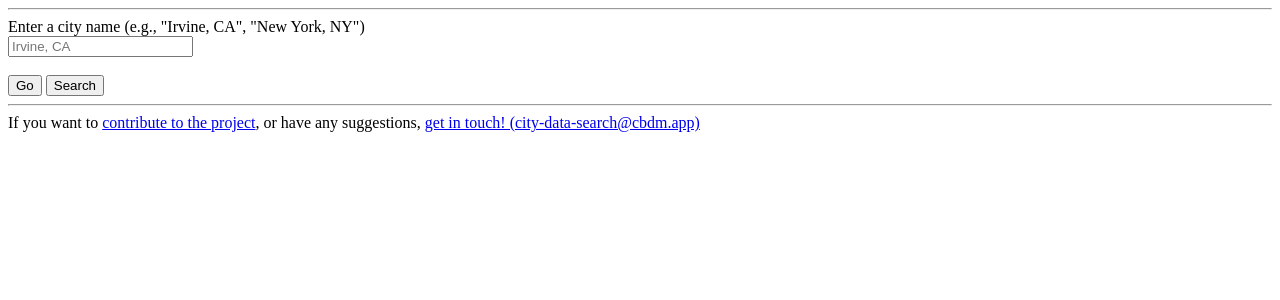
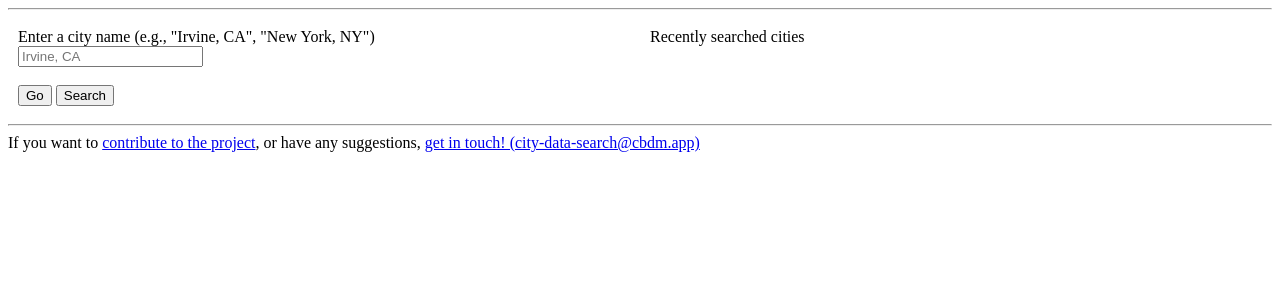
Before and after one commit to cbdm/city-data-search, a Flask app: page / in a window 1280 px wide. Shown: the part 63-363 px from the top of the page. Run offline with Flask 2, Linux system fonts and the light colour scheme; data that the repository does not hold is empty; some libraries are stand-ins or nearby versions.

Commit message:
Added recent cities list

```diff
--- a/cds/app.py
+++ b/cds/app.py
@@ -66,7 +66,7 @@ def index():
                     flash(f'No cities found for "{query_value}"!')
                 else:
                     return redirect(url_for("web", geonameid=option_list[0].geonameid))
-    return render_template("index.html")
+    return render_template("index.html", recent_cities=dh.get_recent_cities())
 
 
 @app.route("/search/<query>", methods=("GET", "POST"))
--- a/cds/data_handler.py
+++ b/cds/data_handler.py
@@ -1,12 +1,18 @@
 from city import City, search
 from os import getenv
 from utils import convert_from_citystate
+from datetime import datetime, timedelta
+from sqlalchemy.sql import select, desc
 
 
 class DataHandler(object):
+    UPDATE_RECENT_FREQUENCY = timedelta(days=1)
+
     def __init__(self, db, table):
         self._db = db
         self._table = table
+        self._recent_cities = tuple()
+        self._last_recent_check = datetime(1908, 3, 25)
 
     def get_city_by_geonameid(self, geonameid, *, force=False, query="N/A"):
         cached = self._table.query.get(geonameid)
@@ -27,3 +33,19 @@ class DataHandler(object):
         # Adds the query that got this city.
         data.query = query
         return data
+
+    def get_recent_cities(self, n=5):
+        if (
+            datetime.utcnow() - self._last_recent_check
+            >= DataHandler.UPDATE_RECENT_FREQUENCY
+        ):
+            self._recent_cities = sorted(
+                [
+                    City.from_json(c[0].data)
+                    for c in self._db.session.execute(select(self._table))
+                ],
+                key=lambda x: x.timestamp,
+                reverse=True,
+            )[:n]
+            self._last_recent_check = datetime.utcnow()
+        return self._recent_cities
--- a/cds/templates/index.html
+++ b/cds/templates/index.html
@@ -1,6 +1,8 @@
 {% extends 'base.html' %}
 
 {% block content %}
+    <div class="row">
+        <div class="two_columns_no_borders">
             <form method="post">
                 <label for="title">Enter a city name (e.g., "Irvine, CA", "New York, NY")</label>
                 <br/>
@@ -11,4 +13,13 @@
                 <input type ="submit" name="action" value="Go">
                 <input type ="submit" name="action" value="Search">
             </form>
+        </div>
+        <div class="two_columns_no_borders">
+            Recently searched cities
+            <ol>
+                {% for city in recent_cities %}
+                    <li><a href="{{ url_for('web', geonameid=city.geonameid) }}">{{ city.full_name }}</a></li>
+                {% endfor %}
+            </ol>
+        </div>
 {% endblock %}
```
Lines whose indentation alone changed are shown as unchanged.
